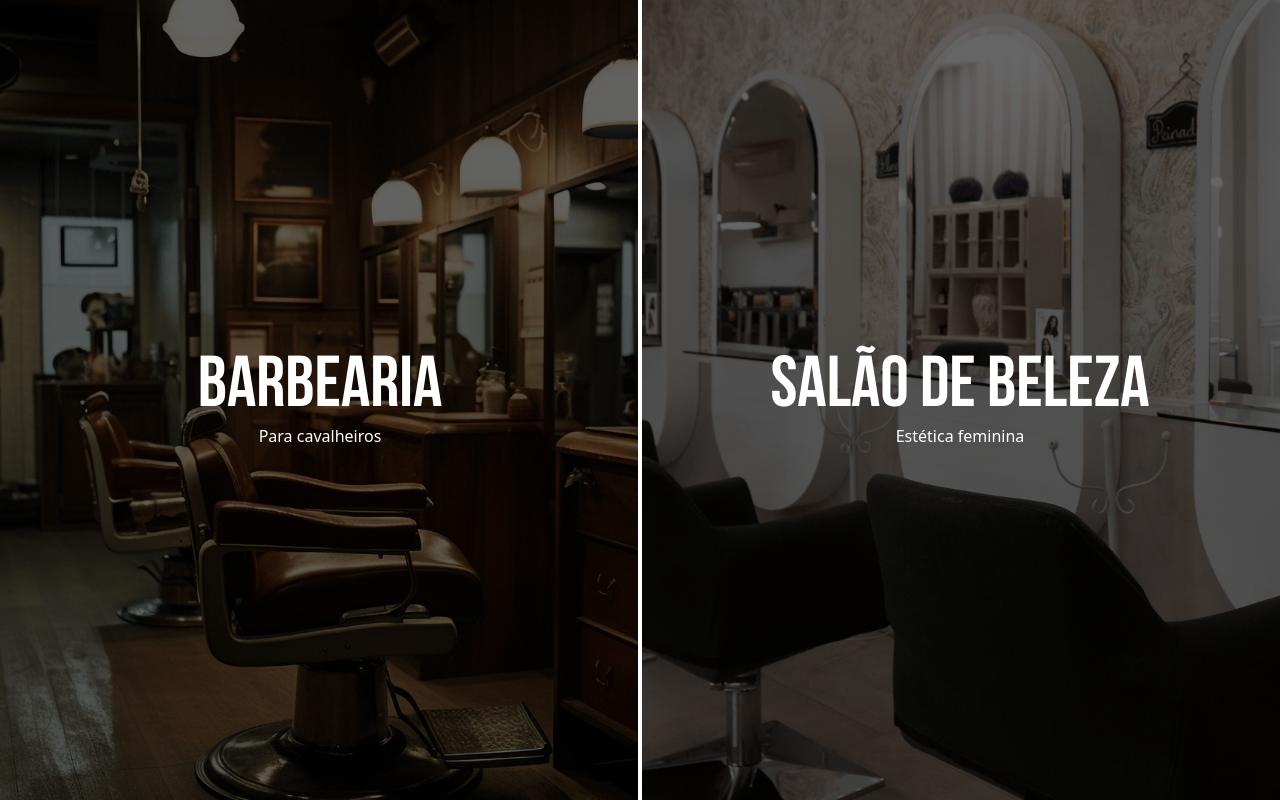
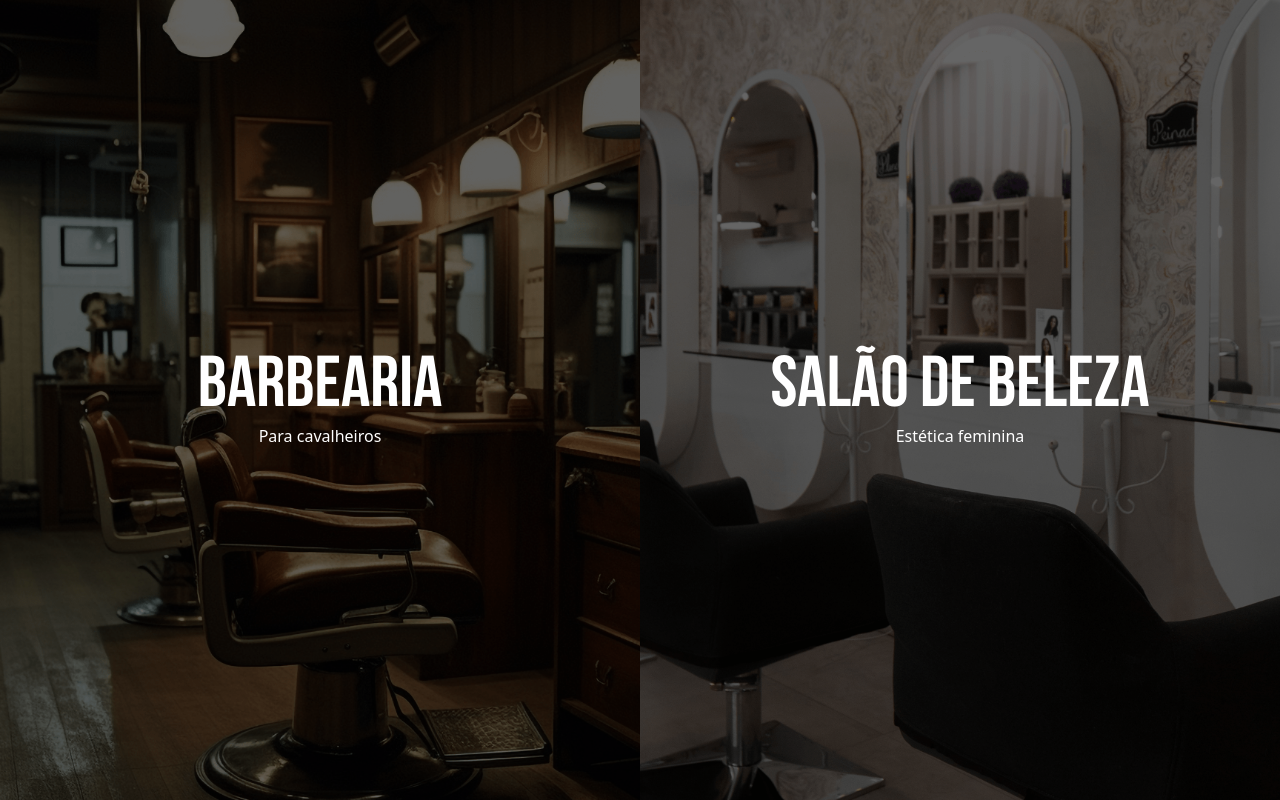
Before and after one commit to DantonBernardo/fulvioeana, a React (Vite) app: page / in a window 1280 px wide. Built offline with nearby package versions, Linux system fonts and the light colour scheme.

Commit message:
deleting middle line at home

```diff
--- a/src/pages/Home.tsx
+++ b/src/pages/Home.tsx
@@ -5,7 +5,7 @@ export default function Home() {
 
   return (
     <div className="h-dvh w-full xl:flex">
-      <div className="absolute top-1/2 left-0 w-full h-1 bg-white z-20 xl:hidden"></div>
+      {/* <div className="absolute top-1/2 left-0 w-full h-1 bg-white z-20 xl:hidden"></div>
 
       <div className="
         absolute top-0 bottom-0
@@ -13,7 +13,7 @@ export default function Home() {
         w-1 bg-white
         hidden xl:block
         z-20
-      "></div>
+      "></div> */}
 
       {/* Fulvio */}
       <div onClick={() => navigate('/fulvio')} className="
```
